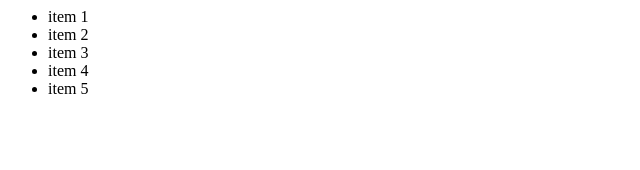
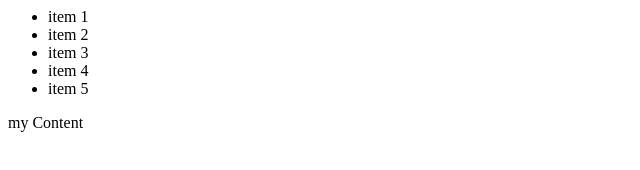
Before and after one commit to giangphoton/dummytest, a plain HTML site: page index.html in a window 1280 px wide. Shown: the full height of the page, 0-640 px from the left. Drawn offline with Linux system fonts and the light colour scheme.

Commit message:
Update index.html

```diff
--- a/index.html
+++ b/index.html
@@ -11,5 +11,10 @@
             <li>item 5</li>
         </ul>
     </module-one>
+
+    <module-two>
+        <div>my Content</div>
+    </module-two>
+
 </body>
 </html>
```
